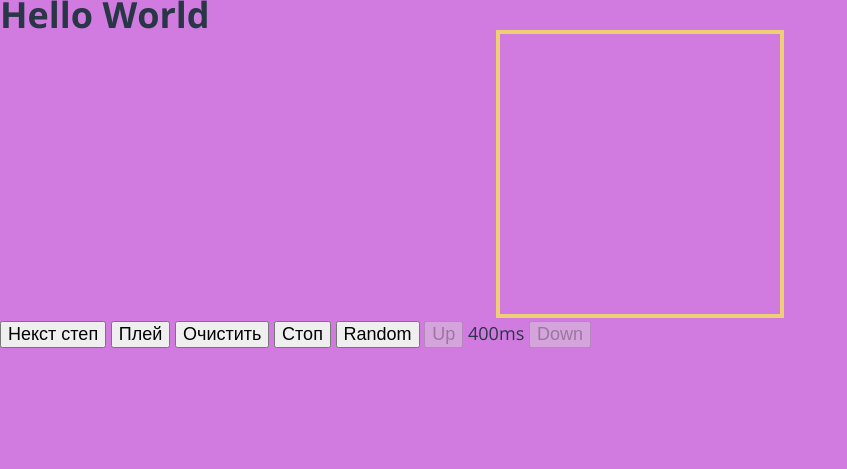
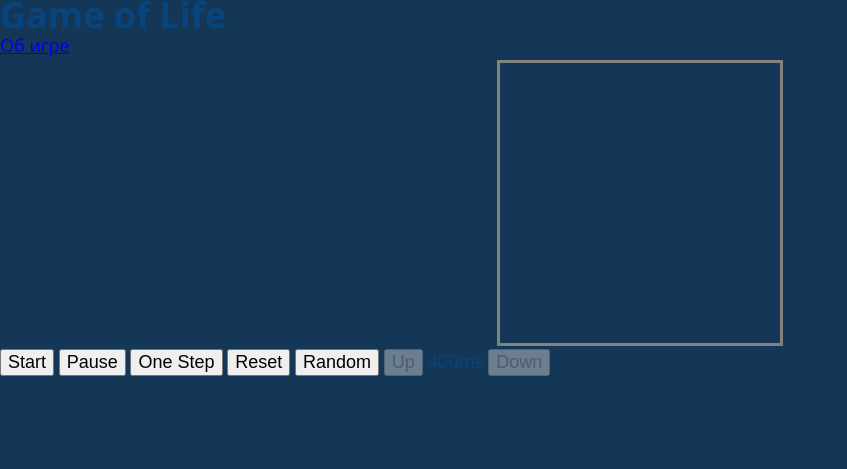
Before and after one commit to My420/Game-of-Life, a website: page index.html in a window 1280 px wide. Shown: the whole page, without its empty margins (0-847 px from the left). Drawn offline with nearby package versions, Linux system fonts and the light colour scheme; files that its build step writes are made by us from their sources.

Commit message:
70% finish index.html

```diff
--- a/index.html
+++ b/index.html
@@ -4,37 +4,52 @@
   <meta charset="UTF-8">
   <title>Game of Life</title>
   <meta name="viewport" content="width=device-width, initial-scale=1">
+  <meta name="description" content="Игра «Жизнь» (англ. Conway's Game of Life) — клеточный автомат, придуманный английским математиком Джоном Конвеем в 1970 году.">
+  <meta name="keywords" content="игра, игра «Жизнь», эмуляция Жизни, математика, клеточный автомат">
+  <link rel="shortcut icon" href="img/favicon.png" type="image/png">
   <link href="css/style.css" rel="stylesheet">
   <link rel="preload" href="fonts/opensans.woff2" as="font" type="font/woff2" crossorigin>
   <link rel="preload" href="fonts/opensansbold.woff2" as="font" type="font/woff2" crossorigin>
   <link rel="preload" href="fonts/opensanslight.woff2" as="font" type="font/woff2" crossorigin>
 </head>
-<body>
+<body class="main_page">
+
   <header class="page_header">
-    <h1>Hello World</h1>
-
+    <h1 class="page_header__title">Game of Life</h1>
+    <p class="page_header__rules">
+      <a class="page_header__link" href="https://ru.wikipedia.org/wiki/%D0%98%D0%B3%D1%80%D0%B0_%C2%AB%D0%96%D0%B8%D0%B7%D0%BD%D1%8C%C2%BB">Об игре</a>
+    </p>
   </header>
 
   <main class="page_main">
     <section class="page_main__game field">
-
+      <h2 class="visually-hidden">Поле игры</h2>
     </section>
     <section class="page_main__controls controls">
-      <button class="controls__button controls__button--nextStep">Некст степ</button>
-      <button class="controls__button controls__button--play">Плей</button>
-      <button class="controls__button controls__button--clear">Очистить</button>
-      <button class="controls__button controls__button--stop">Стоп</button>
+      <h2 class="visually-hidden">Управление игрой</h2>
+      <button class="controls__button controls__button--play">Start</button>
+      <button class="controls__button controls__button--stop">Pause</button>
+      <button class="controls__button controls__button--nextStep">One Step</button>
+      <button class="controls__button controls__button--clear">Reset</button>
       <button class="controls__button controls__button--random">Random</button>
       <button class="controls__button controls__button--speedUp" disabled>Up</button>
       <output class="controls__output">400ms</output>
       <button class="controls__button controls__button--speedDown" disabled>Down</button>
-
     </section>
-
   </main>
 
   <footer class="page_footer">
-
+    <ul class="page_footer__contacts contacts">
+      <li class="contacts__item">
+        <a class="contacts__portfolio" href="#"><span class="visually-hidden">Портфолио</span></a>
+      </li>
+      <li class="contacts__item">
+        <a class="contacts__mail" href="#"><span class="visually-hidden">Почта</span></a>
+      </li>
+      <li class="contacts__item">
+        <a class="contacts__skype" href="#"><span class="visually-hidden">Skype</span></a>
+      </li>
+    </ul>
   </footer>
 <script src="js/main.js"></script>
 </body>
--- a/sass/block/field.scss
+++ b/sass/block/field.scss
@@ -4,7 +4,7 @@
   width: 280px;
   height: 280px;
   margin: 0 auto;
-  border: 4px solid #edcf76;
+  border: 3px solid #82847b;
 }
 
 .field__cell {
@@ -13,9 +13,9 @@
   width: 14px;
   height: 14px;
   box-sizing: border-box;
-  border: 1px solid #edcf76;
+  border: 1px solid #82847b;
 }
 
 .field__cell--alive {
- background-color: green;
+ background-color: #35e635;
 }
--- a/sass/global.scss
+++ b/sass/global.scss
@@ -6,13 +6,13 @@ p, ul, li, legend, fieldset, blockquote, body {
 
 body {
   min-width: 320px;
-  background-color: #d17be0;
+  background-color: #143758;
   font-family: "Open Sans", "Arial", sans-serif;
   font-style: normal;
   font-weight: 400;
   font-size: 18px;
   line-height: 30px;
-  color: #283645;
+  color: #08457E;
 }
 
 input, textarea {
--- a/sass/style.scss
+++ b/sass/style.scss
@@ -4,3 +4,4 @@
 @import "global.scss";
 
 @import "./block/field.scss";
+@import "./block/controls.scss";
```
Also changed, not shown: img/favicon.png (added), sass/block/controls.scss (added).
